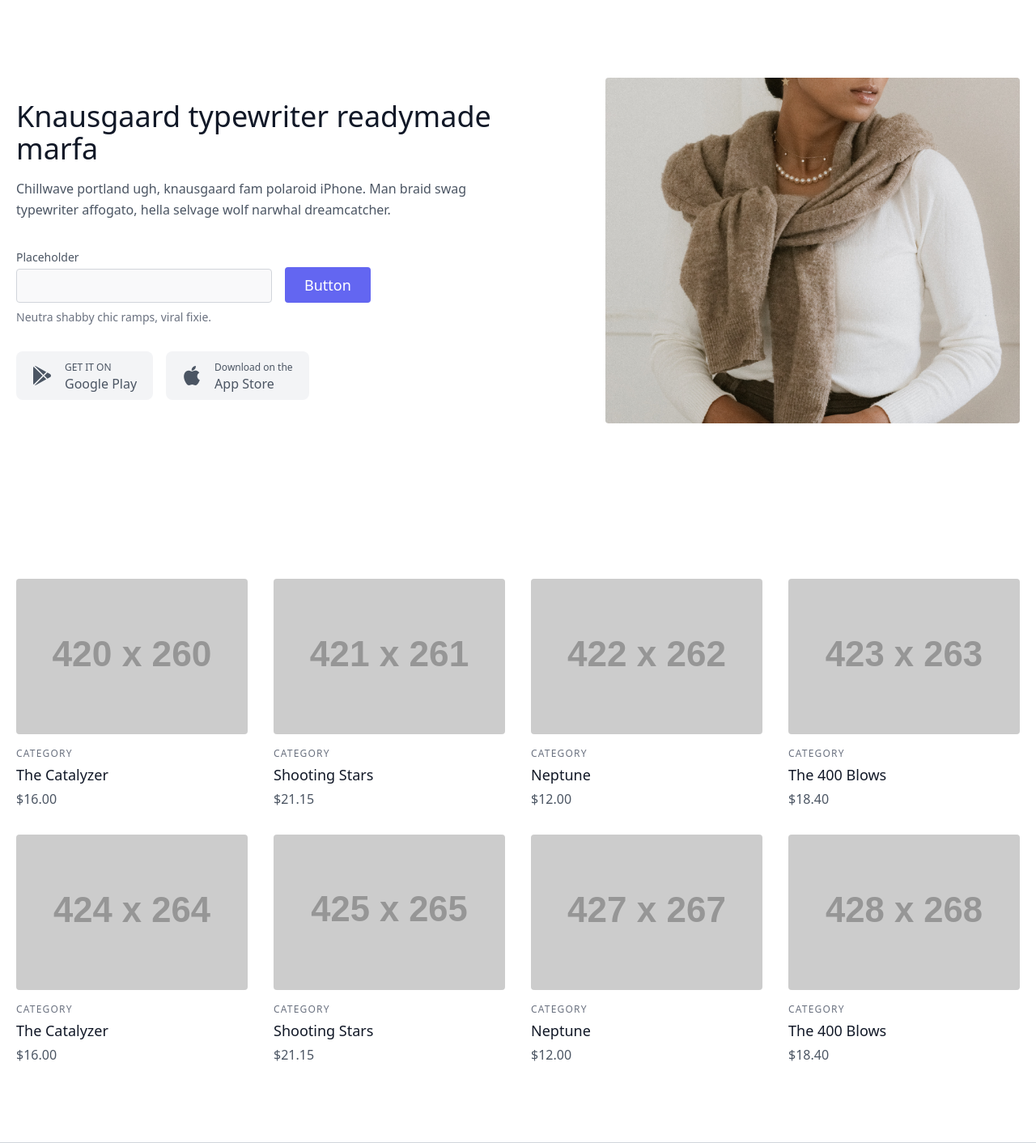
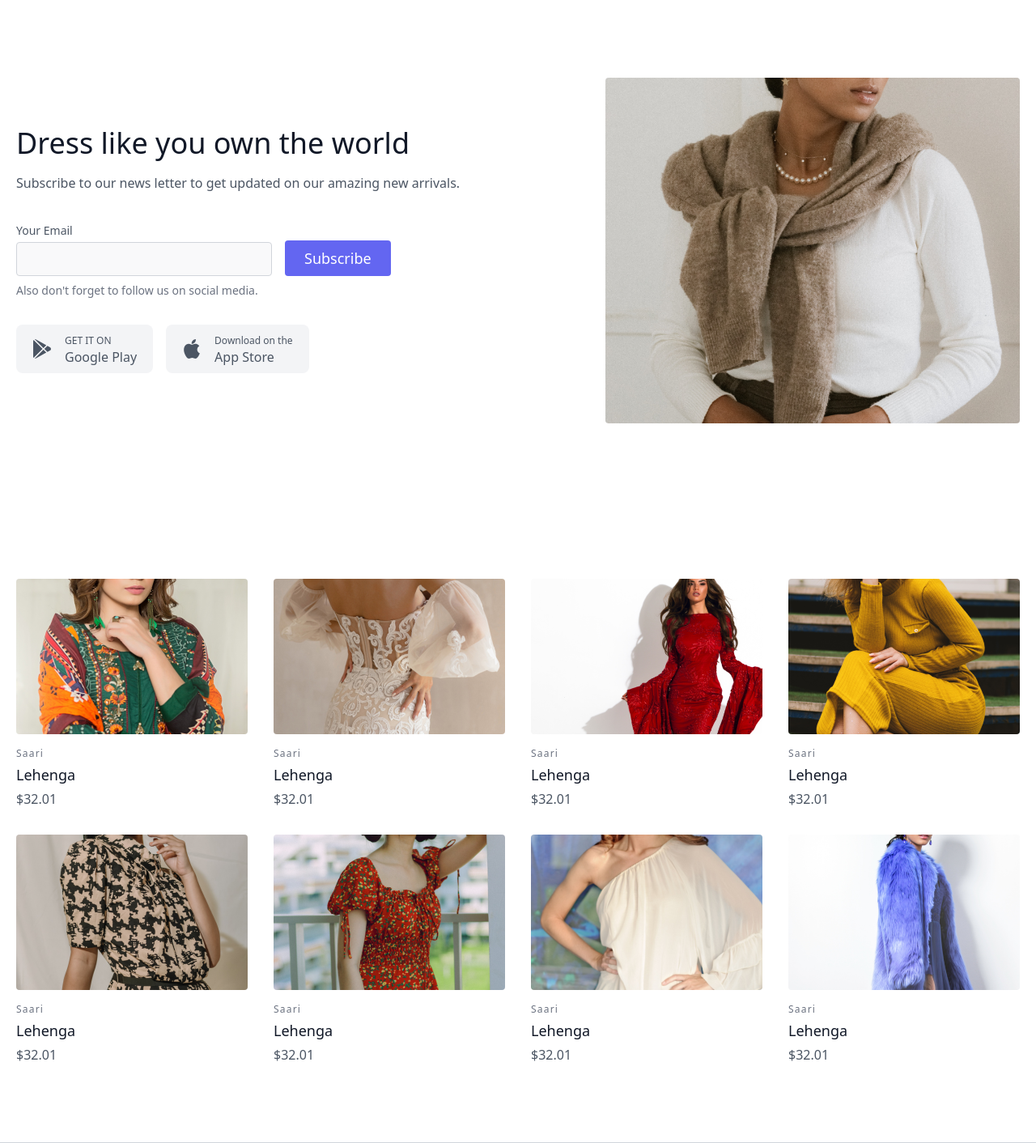
Before and after one commit to adhikareeprayush/eccommerce, a Laravel app: page / in a window 1280 px wide. Shown: the part 84-1496 px from the top of the page at 81% size. Run offline with Laravel 12, Linux system fonts and the light colour scheme; grey boxes labelled with a size stand in for pictures from a placeholder-image service; style sheets or scripts are compiled from the project's sources; some libraries are stand-ins or nearby versions.

Commit message:
created and linked products component

```diff
--- a/resources/views/components/product.blade.php
+++ b/resources/views/components/product.blade.php
@@ -0,0 +1,17 @@
+@props([
+    'url' => '',
+    'category' => '',
+    'title' => '',
+    'price' => '',
+])
+
+<div class="lg:w-1/4 md:w-1/2 p-4 w-full">
+    <a class="block relative h-48 rounded overflow-hidden">
+        <img alt="ecommerce" class="object-cover object-center w-full h-full block" src="{{ $url }}">
+    </a>
+    <div class="mt-4">
+        <h3 class="text-gray-500 text-xs tracking-widest title-font mb-1">{{ $category }}</h3>
+        <h2 class="text-gray-900 title-font text-lg font-medium">{{ $title }}</h2>
+        <p class="mt-1">{{ $price }}</p>
+    </div>
+</div>
--- a/resources/views/welcome.blade.php
+++ b/resources/views/welcome.blade.php
@@ -5,20 +5,20 @@
         <div class="container mx-auto flex px-5 py-24 md:flex-row flex-col items-center">
             <div
                 class="lg:flex-grow md:w-1/2 lg:pr-24 md:pr-16 flex flex-col md:items-start md:text-left mb-16 md:mb-0 items-center text-center">
-                <h1 class="title-font sm:text-4xl text-3xl mb-4 font-medium text-gray-900">Knausgaard typewriter
-                    readymade marfa</h1>
-                <p class="mb-8 leading-relaxed">Chillwave portland ugh, knausgaard fam polaroid iPhone. Man braid swag
-                    typewriter affogato, hella selvage wolf narwhal dreamcatcher.</p>
+                <h1 class="title-font sm:text-4xl text-3xl mb-4 font-medium text-gray-900">Dress like you own the world
+                </h1>
+                <p class="mb-8 leading-relaxed"> Subscribe to our news letter to get updated on our amazing new arrivals.
+                </p>
                 <div class="flex w-full md:justify-start justify-center items-end">
                     <div class="relative mr-4 md:w-full lg:w-full xl:w-1/2 w-2/4">
-                        <label for="hero-field" class="leading-7 text-sm text-gray-600">Placeholder</label>
+                        <label for="hero-field" class="leading-7 text-sm text-gray-600">Your Email</label>
                         <input type="text" id="hero-field" name="hero-field"
                             class="w-full bg-gray-100 rounded border bg-opacity-50 border-gray-300 focus:ring-2 focus:ring-indigo-200 focus:bg-transparent focus:border-indigo-500 text-base outline-none text-gray-700 py-1 px-3 leading-8 transition-colors duration-200 ease-in-out">
                     </div>
                     <button
-                        class="inline-flex text-white bg-indigo-500 border-0 py-2 px-6 focus:outline-none hover:bg-indigo-600 rounded text-lg">Button</button>
+                        class="inline-flex text-white bg-indigo-500 border-0 py-2 px-6 focus:outline-none hover:bg-indigo-600 rounded text-lg">Subscribe</button>
                 </div>
-                <p class="text-sm mt-2 text-gray-500 mb-8 w-full">Neutra shabby chic ramps, viral fixie.</p>
+                <p class="text-sm mt-2 text-gray-500 mb-8 w-full">Also don't forget to follow us on social media.</p>
                 <div class="flex lg:flex-row md:flex-col">
                     <button
                         class="bg-gray-100 inline-flex py-3 px-5 rounded-lg items-center hover:bg-gray-200 focus:outline-none">
@@ -61,94 +61,14 @@
     <section class="text-gray-600 body-font">
         <div class="container px-5 py-24 mx-auto">
             <div class="flex flex-wrap -m-4">
-                <div class="lg:w-1/4 md:w-1/2 p-4 w-full">
-                    <a class="block relative h-48 rounded overflow-hidden">
-                        <img alt="ecommerce" class="object-cover object-center w-full h-full block"
-                            src="https://dummyimage.com/420x260">
-                    </a>
-                    <div class="mt-4">
-                        <h3 class="text-gray-500 text-xs tracking-widest title-font mb-1">CATEGORY</h3>
-                        <h2 class="text-gray-900 title-font text-lg font-medium">The Catalyzer</h2>
-                        <p class="mt-1">$16.00</p>
-                    </div>
-                </div>
-                <div class="lg:w-1/4 md:w-1/2 p-4 w-full">
-                    <a class="block relative h-48 rounded overflow-hidden">
-                        <img alt="ecommerce" class="object-cover object-center w-full h-full block"
-                            src="https://dummyimage.com/421x261">
-                    </a>
-                    <div class="mt-4">
-                        <h3 class="text-gray-500 text-xs tracking-widest title-font mb-1">CATEGORY</h3>
-                        <h2 class="text-gray-900 title-font text-lg font-medium">Shooting Stars</h2>
-                        <p class="mt-1">$21.15</p>
-                    </div>
-                </div>
-                <div class="lg:w-1/4 md:w-1/2 p-4 w-full">
-                    <a class="block relative h-48 rounded overflow-hidden">
-                        <img alt="ecommerce" class="object-cover object-center w-full h-full block"
-                            src="https://dummyimage.com/422x262">
-                    </a>
-                    <div class="mt-4">
-                        <h3 class="text-gray-500 text-xs tracking-widest title-font mb-1">CATEGORY</h3>
-                        <h2 class="text-gray-900 title-font text-lg font-medium">Neptune</h2>
-                        <p class="mt-1">$12.00</p>
-                    </div>
-                </div>
-                <div class="lg:w-1/4 md:w-1/2 p-4 w-full">
-                    <a class="block relative h-48 rounded overflow-hidden">
-                        <img alt="ecommerce" class="object-cover object-center w-full h-full block"
-                            src="https://dummyimage.com/423x263">
-                    </a>
-                    <div class="mt-4">
-                        <h3 class="text-gray-500 text-xs tracking-widest title-font mb-1">CATEGORY</h3>
-                        <h2 class="text-gray-900 title-font text-lg font-medium">The 400 Blows</h2>
-                        <p class="mt-1">$18.40</p>
-                    </div>
-                </div>
-                <div class="lg:w-1/4 md:w-1/2 p-4 w-full">
-                    <a class="block relative h-48 rounded overflow-hidden">
-                        <img alt="ecommerce" class="object-cover object-center w-full h-full block"
-                            src="https://dummyimage.com/424x264">
-                    </a>
-                    <div class="mt-4">
-                        <h3 class="text-gray-500 text-xs tracking-widest title-font mb-1">CATEGORY</h3>
-                        <h2 class="text-gray-900 title-font text-lg font-medium">The Catalyzer</h2>
-                        <p class="mt-1">$16.00</p>
-                    </div>
-                </div>
-                <div class="lg:w-1/4 md:w-1/2 p-4 w-full">
-                    <a class="block relative h-48 rounded overflow-hidden">
-                        <img alt="ecommerce" class="object-cover object-center w-full h-full block"
-                            src="https://dummyimage.com/425x265">
-                    </a>
-                    <div class="mt-4">
-                        <h3 class="text-gray-500 text-xs tracking-widest title-font mb-1">CATEGORY</h3>
-                        <h2 class="text-gray-900 title-font text-lg font-medium">Shooting Stars</h2>
-                        <p class="mt-1">$21.15</p>
-                    </div>
-                </div>
-                <div class="lg:w-1/4 md:w-1/2 p-4 w-full">
-                    <a class="block relative h-48 rounded overflow-hidden">
-                        <img alt="ecommerce" class="object-cover object-center w-full h-full block"
-                            src="https://dummyimage.com/427x267">
-                    </a>
-                    <div class="mt-4">
-                        <h3 class="text-gray-500 text-xs tracking-widest title-font mb-1">CATEGORY</h3>
-                        <h2 class="text-gray-900 title-font text-lg font-medium">Neptune</h2>
-                        <p class="mt-1">$12.00</p>
-                    </div>
-                </div>
-                <div class="lg:w-1/4 md:w-1/2 p-4 w-full">
-                    <a class="block relative h-48 rounded overflow-hidden">
-                        <img alt="ecommerce" class="object-cover object-center w-full h-full block"
-                            src="https://dummyimage.com/428x268">
-                    </a>
-                    <div class="mt-4">
-                        <h3 class="text-gray-500 text-xs tracking-widest title-font mb-1">CATEGORY</h3>
-                        <h2 class="text-gray-900 title-font text-lg font-medium">The 400 Blows</h2>
-                        <p class="mt-1">$18.40</p>
-                    </div>
-                </div>
+                <x-product url="{{ asset('images/products/1.png') }}" category="Saari" title="Lehenga" price="$32.01" />
+                <x-product url="{{ asset('images/products/2.png') }}" category="Saari" title="Lehenga" price="$32.01" />
+                <x-product url="{{ asset('images/products/3.png') }}" category="Saari" title="Lehenga" price="$32.01" />
+                <x-product url="{{ asset('images/products/4.png') }}" category="Saari" title="Lehenga" price="$32.01" />
+                <x-product url="{{ asset('images/products/5.png') }}" category="Saari" title="Lehenga" price="$32.01" />
+                <x-product url="{{ asset('images/products/6.png') }}" category="Saari" title="Lehenga" price="$32.01" />
+                <x-product url="{{ asset('images/products/7.png') }}" category="Saari" title="Lehenga" price="$32.01" />
+                <x-product url="{{ asset('images/products/8.png') }}" category="Saari" title="Lehenga" price="$32.01" />
             </div>
         </div>
     </section>
```
Also changed, not shown: public/images/products/1.png (added), public/images/products/2.png (added), public/images/products/3.png (added), public/images/products/4.png (added), public/images/products/5.png (added), public/images/products/6.png (added), public/images/products/7.png (added), public/images/products/8.png (added).
